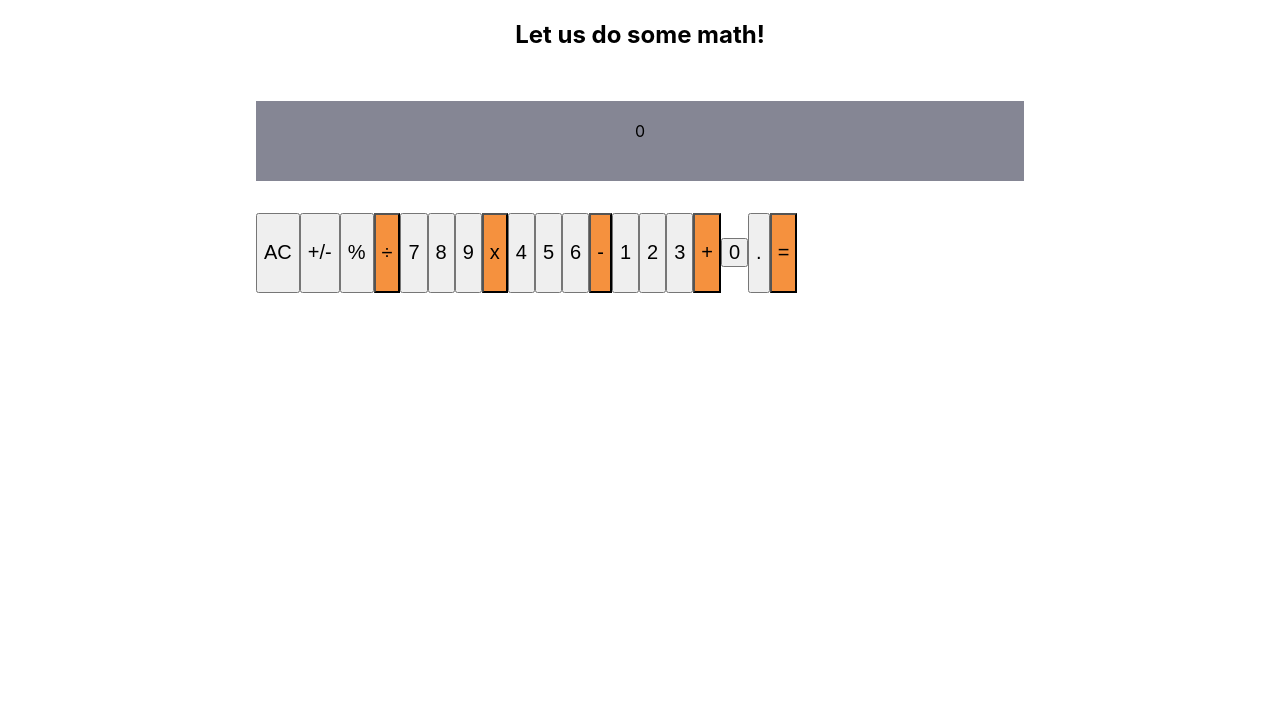
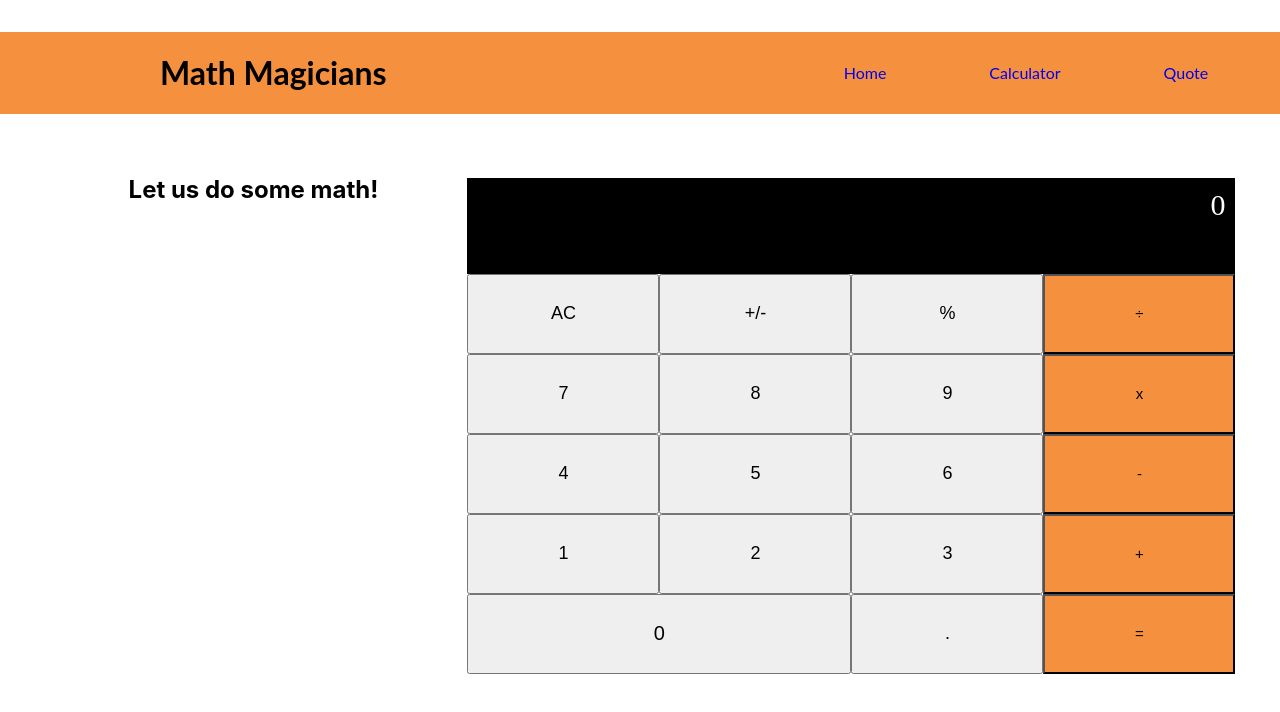
Before and after one commit to OpondoG/Math-Magicians, a React (Create React App) app: page /Calculator in a window 1280 px wide. Shown: the top 712 px of the page. Built offline with nearby package versions, Linux system fonts and the light colour scheme.

Commit message:
Create route & Styling & Fix Linter

```diff
--- a/package.json
+++ b/package.json
@@ -9,6 +9,7 @@
     "big.js": "^6.2.1",
     "react": "^18.2.0",
     "react-dom": "^18.2.0",
+    "react-router-dom": "^6.4.1",
     "react-scripts": "5.0.1",
     "web-vitals": "^2.1.4"
   },
--- a/src/App.css
+++ b/src/App.css
@@ -12,14 +12,25 @@ body {
 .calContainer {
   display: grid;
   place-items: center;
+  margin-top: 2em;
+}
+
+.flex-container {
+  display: flex;
+  justify-content: space-around;
+  align-items: flex-start;
+}
+
+.flex-container .cal-title {
+  margin: 1.2em 0 0 3.5em;
 }
 
 .calculator-grid {
   display: grid;
   margin: 2em 0;
-  left: 25%;
-  right: 20%;
-  top: 10%;
+  left: 20%;
+  right: 15%;
+  top: 5%;
   grid-template-columns: repeat(8, 6rem);
 }
 
@@ -35,15 +46,15 @@ body {
 
 .output {
   grid-column: 1 / -1;
-  background-color: #858694;
-  height: 10vh;
+  background-color: black;
+  height: 12vh;
   text-align: center;
   margin-top: 0;
 }
 
 .btn {
   height: 5rem;
-  font-size: 20px;
+  font-size: 18px;
   text-align: center;
   grid-column: span 2;
 }
@@ -51,18 +62,18 @@ body {
 .btn:hover {
   color: black;
   outline: 0.05em solid grey;
-  z-index: 3;
+  z-index: 2;
 }
 
 .btn:active {
   color: gold;
   outline: 0.05em solid #f5913e;
-  z-index: 3;
+  z-index: 2;
 }
 
 .function-btn {
   height: 5rem;
-  font-size: 20px;
+  font-size: 15px;
   text-align: center;
   background-color: #f5913e;
   grid-column: span 2;
@@ -82,3 +93,89 @@ body {
   font-family: 'Times New Roman', Times, serif;
   padding: 10px;
 }
+
+ul li {
+  list-style: none;
+  color: #f5913e;
+}
+
+a {
+  text-decoration: none;
+}
+
+.nav-menu {
+  padding-right: 1.5em;
+  position: relative;
+  color: #f5913e;
+}
+
+.nav-items {
+  display: flex;
+  flex-direction: row;
+  justify-content: space-evenly;
+  align-items: center;
+  width: 500px;
+  font-family: 'Lato', sans-serif;
+  color: #f5913e;
+}
+
+.line {
+  font-size: 15px;
+}
+
+.header {
+  display: flex;
+  flex-direction: row;
+  justify-content: space-between;
+  align-items: center;
+  font-family: 'Lato', sans-serif;
+  margin-top: 2em;
+  background-color: #f5913e;
+}
+
+.title {
+  margin-left: 5em;
+}
+
+.home-container {
+  max-width: 80%;
+  margin: 2em 9.7em;
+}
+
+.home-title {
+  margin-bottom: 2em;
+}
+
+.home-text {
+  margin-top: 1em;
+  font-size: 18px;
+}
+
+.quote {
+  margin-top: 5em;
+  text-align: center;
+  font-size: 18px;
+}
+
+/* CSS for big screens */
+@media (max-width: 800px) {
+  .flex-container {
+    flex-direction: column;
+    justify-content: center;
+    align-items: center;
+  }
+
+  .flex-container .cal-title {
+    margin-bottom: 2em;
+  }
+
+  .calculator-grid {
+    width: 100%;
+    margin: 0 auto;
+  }
+
+  .cal-frame {
+    margin-left: 4em;
+    margin-bottom: 2em;
+  }
+}
--- a/src/App.js
+++ b/src/App.js
@@ -1,16 +1,21 @@
+import React from 'react';
 import './App.css';
-import React from 'react';
+import { BrowserRouter as Router, Route, Routes } from 'react-router-dom';
 import Calculator from './Components/Calculator';
+import Header from './Components/Header';
+import Home from './Components/Home';
+import Quote from './Components/Quote';
 
-class App extends React.Component {
-  constructor(props) {
-    super(props);
-    this.state = {};
-  }
+const App = () => (
+  <Router>
+    <Header />
 
-  render() {
-    return <Calculator />;
-  }
-}
+    <Routes>
+      <Route path="/" element={<Home />} />
+      <Route path="/Calculator" element={<Calculator />} />
+      <Route path="/Quote" element={<Quote />} />
+    </Routes>
+  </Router>
+);
 
 export default App;
--- a/src/Components/Calculator.js
+++ b/src/Components/Calculator.js
@@ -1,16 +1,14 @@
-/* eslint-disable */
-
-import React,{useState} from 'react';
+import React, { useState } from 'react';
 import '../App.css';
 import calculate from '../logic/calculate';
 
-
-const Calculator =()=>{
-  const[state,setState]=useState(useState({total:0,next:null,operation:null}));
-  const onClickHandler =(e)=>{
+const Calculator = () => {
+  const [state, setState] = useState({ total: 0, next: null, operation: null });
+  const onClickHandler = (e) => {
     setState((prevState) => calculate(prevState, e.target.textContent));
   };
-  const { total, next } = state;
+
+  const { total, operation, next } = state;
   return (
     <div className="calContainer flex-container">
       <h2 className="cal-title">Let us do some math!</h2>
@@ -18,10 +16,11 @@ const Calculator =()=>{
         <div className="calculator-grid">
           <div className="output">
             <div className="previous-operand" />
-            <div className="current-operand" />
-        {next ||total ||0 }
+            <div className="current-operand">
+              {next || operation || total || 0}
             </div>
           </div>
+
           <button onClick={onClickHandler} type="button" className="btn">
             AC
           </button>
@@ -31,7 +30,11 @@ const Calculator =()=>{
           <button onClick={onClickHandler} type="button" className="btn">
             %
           </button>
-          <button onClick={onClickHandler} type="button" className="btn function-btn">
+          <button
+            onClick={onClickHandler}
+            type="button"
+            className="btn function-btn"
+          >
             ÷
           </button>
           <button onClick={onClickHandler} type="button" className="btn">
@@ -43,7 +46,11 @@ const Calculator =()=>{
           <button onClick={onClickHandler} type="button" className="btn">
             9
           </button>
-          <button onClick={onClickHandler} type="button" className="btn function-btn">
+          <button
+            onClick={onClickHandler}
+            type="button"
+            className="btn function-btn"
+          >
             x
           </button>
           <button onClick={onClickHandler} type="button" className="btn">
@@ -55,7 +62,11 @@ const Calculator =()=>{
           <button onClick={onClickHandler} type="button" className="btn">
             6
           </button>
-          <button onClick={onClickHandler} type="button" className="btn function-btn">
+          <button
+            onClick={onClickHandler}
+            type="button"
+            className="btn function-btn"
+          >
             -
           </button>
           <button onClick={onClickHandler} type="button" className="btn">
@@ -67,7 +78,11 @@ const Calculator =()=>{
           <button onClick={onClickHandler} type="button" className="btn">
             3
           </button>
-          <button onClick={onClickHandler} type="button" className="btn function-btn">
+          <button
+            onClick={onClickHandler}
+            type="button"
+            className="btn function-btn"
+          >
             +
           </button>
           <button onClick={onClickHandler} type="button" className="span-two">
@@ -76,12 +91,17 @@ const Calculator =()=>{
           <button onClick={onClickHandler} type="button" className="btn">
             .
           </button>
-          <button onClick={onClickHandler} type="button" className="btn function-btn">
+          <button
+            onClick={onClickHandler}
+            type="button"
+            className="btn function-btn"
+          >
             =
           </button>
         </div>
       </div>
+    </div>
   );
-}
+};
 
 export default Calculator;
```
Also changed, not shown: src/Components/Quote.js (line endings or trailing spaces), 2 other files (tests, documents, lock files or other folders). Lines whose indentation alone changed are shown as unchanged.
